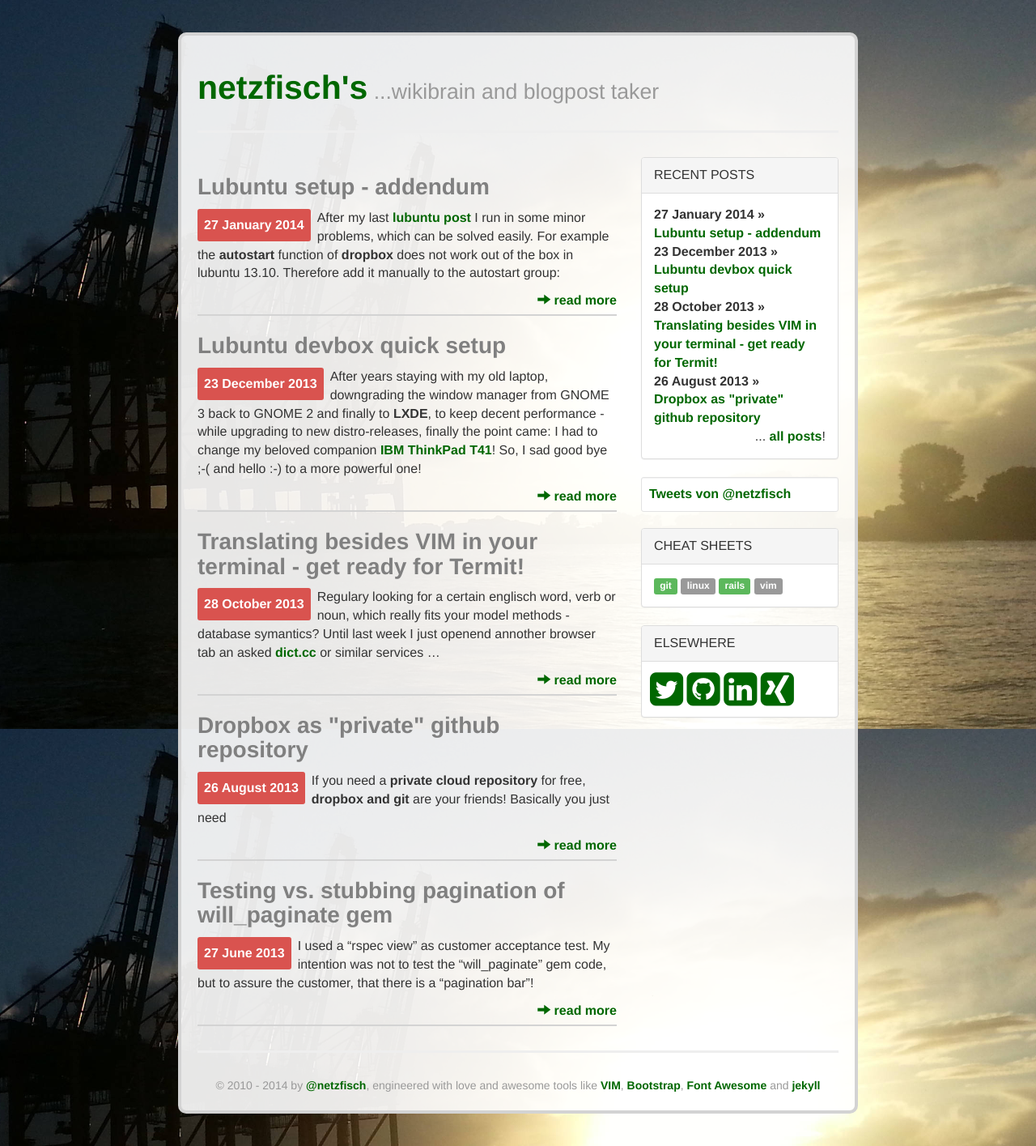
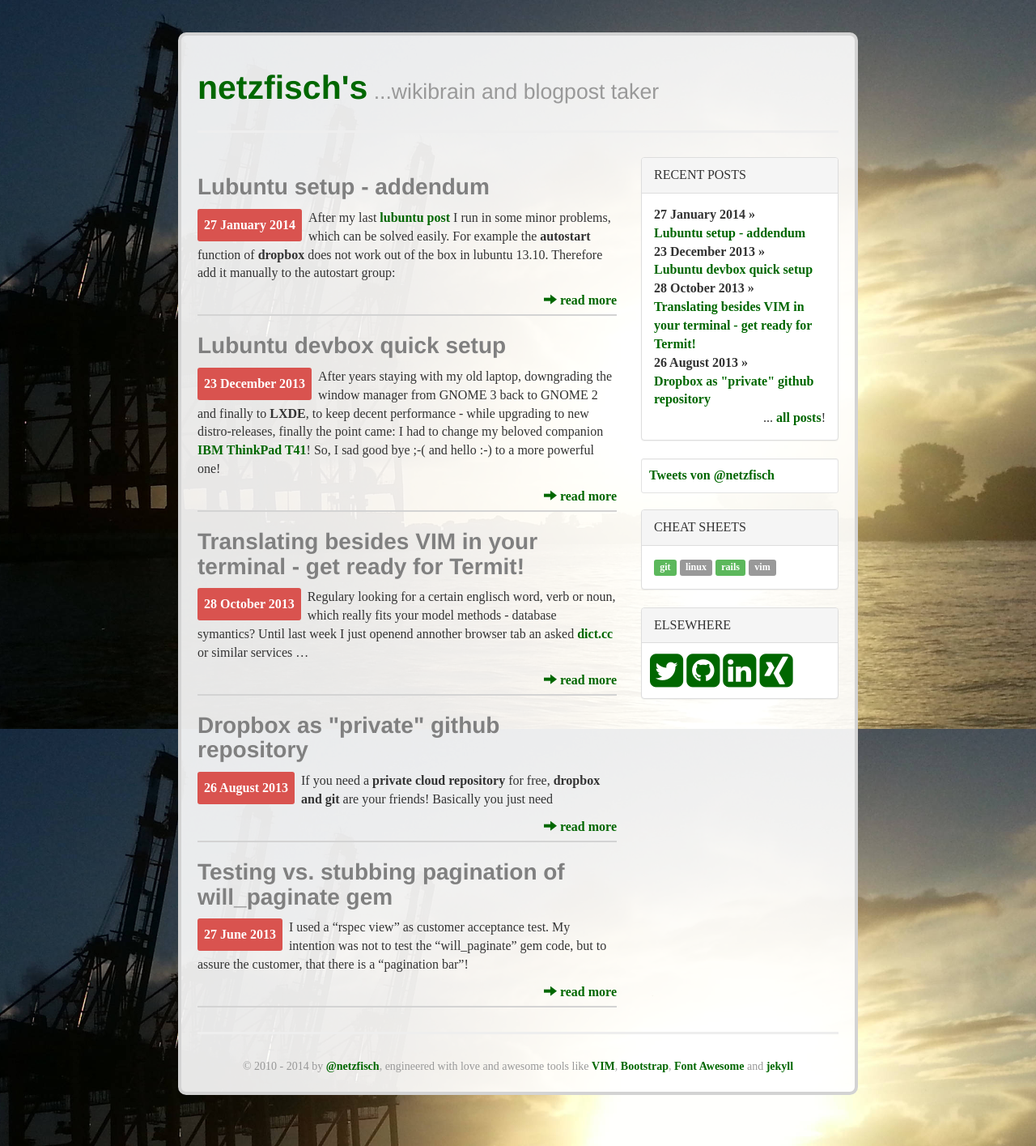
Before and after one commit to netzfisch/netzfisch.github.io, a Jekyll site: the page built from index.html, in a window 1280 px wide. Shown: the whole page at 81% size. Built offline with Jekyll 4.4.1, drawn with Linux system fonts in a browser that asks for light colours; nearby versions of some CDN libraries; some web fonts are replaced; Markdown is read by kramdown in place of the engine named in the settings; comment, search, counter and statistics services are not loaded.

Commit message:
change to serif font

```diff
--- a/_includes/header.html
+++ b/_includes/header.html
@@ -8,6 +8,9 @@
     <!-- CSS Bootstrap -->
     <link rel="stylesheet" href="/assets/css/bootstrap.min.css">
     <link rel="stylesheet" href="/assets/css/custom.css" media="screen" type="text/css">
+
+    <!-- CSS Google Fonts -->
+    <link rel='stylesheet' href='//fonts.googleapis.com/css?family=Droid+Serif' type='text/css'>
 
     <!-- CSS Social Icons -->
     <link rel="stylesheet" href="//netdna.bootstrapcdn.com/font-awesome/4.0.3/css/font-awesome.css">
--- a/assets/css/custom.css
+++ b/assets/css/custom.css
@@ -1,6 +1,7 @@
 /* LESS customisation of bootstrap, */
 /* see 'assets/config.json     */
 body {
+  font-family: 'Droid Serif', serif;
   /* background-image: url('/assets/img/canvas-texture.png'); */
   background: url('/assets/img/elbe.jpeg') no-repeat center center fixed;
   -webkit-background-size: cover;
```
